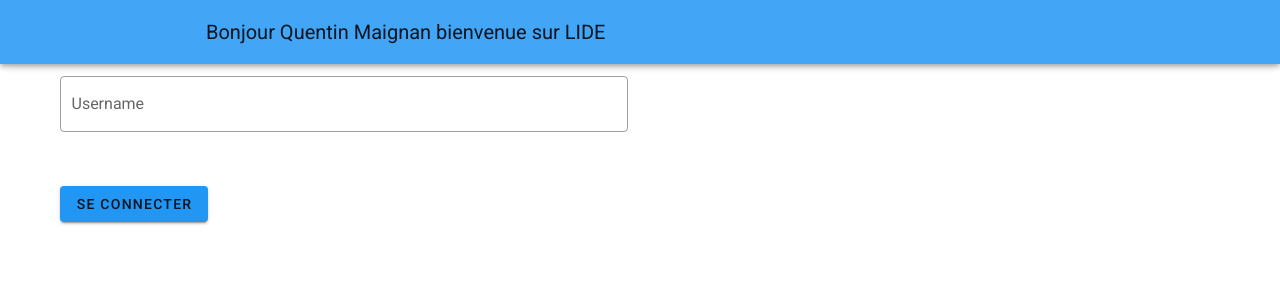
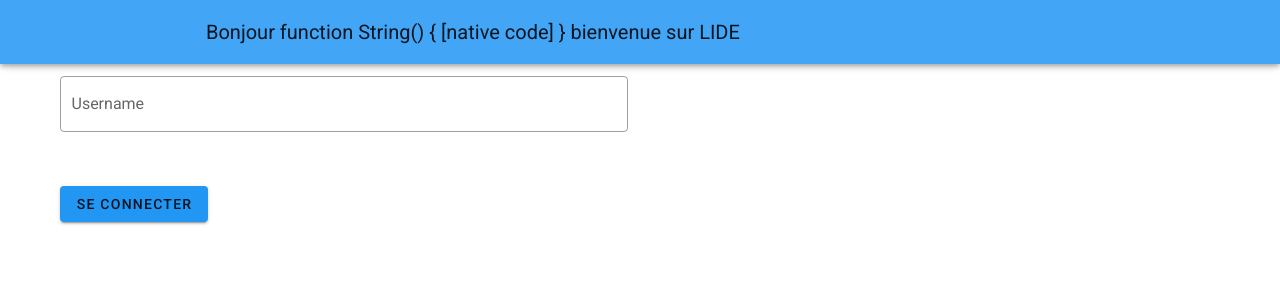
Before and after one commit to ua-lide-dev/LIDE-APP, a Vue app in the folder lide-web/: page /cas in a window 1280 px wide. Shown: the top 300 px of the page. Built offline with nearby package versions, Linux system fonts and the light colour scheme.

Commit message:
button du cas renvoi met a jour l'appbar mais pas le nom du projet car ca bug au nivrau du task-service.js

```diff
--- a/lide-web/src/components/appbar/AppBar.vue
+++ b/lide-web/src/components/appbar/AppBar.vue
@@ -4,7 +4,7 @@
     <v-toolbar-title
       class="mx-10"
       v-if="!isConnected"
-    >Bonjour {{ prenom }} {{ nom }} bienvenue sur LIDE</v-toolbar-title>
+    >Bonjour {{ this.$store.getters.username }} bienvenue sur LIDE</v-toolbar-title>
     <v-spacer></v-spacer>
     <v-btn
       to="/app"
@@ -26,6 +26,7 @@
 </template>
 <script>
 export default {
+
   name: "AppBar",
 
   data: () => ({
@@ -57,7 +58,7 @@ export default {
       //fonction qui déconecte l'etudiant du site
       this.isConnected = false;
     }
-  }
+  },
 };
 </script>
 <style scoped>
--- a/lide-web/src/main.js
+++ b/lide-web/src/main.js
@@ -1,5 +1,5 @@
 import Vue from "vue";
-import vuex from "./store/store";
+import store from "./store/store";
 import App from "./App.vue";
 import router from "./configs/router";
 import vuetify from "./configs/vuetify";
@@ -11,9 +11,7 @@ Vue.prototype.$http = axios;
 new Vue({
   vuetify,
   router,
-  vuex,
+  store,
   render: (h) => h(App),
 
-
-
 }).$mount("#app");
--- a/lide-web/src/pages/login.vue
+++ b/lide-web/src/pages/login.vue
@@ -11,7 +11,7 @@
     </v-row>
     <v-row>
       <v-col cols="6">
-        <v-btn to="/app" color="blue" @click="login">Se connecter</v-btn>
+        <v-btn color="blue" @click="login()">Se connecter</v-btn>
       </v-col>
     </v-row>
   </v-container>
@@ -30,17 +30,18 @@ export default {
   },
   methods: {
     login: function () {
+
       this.$store.commit("username", this.username);
 
-      UserService.getUserProjects(this.$store.getters.username).then((res) => {
-        this.$store.commit("projects", res.data);
-        this.$router.push('/app');
-      });
+      //attention !!! get username a ete changer et renvoi rien
+      UserService.getProjects(this.$store.getters.username);
+      //attention !!! "nom de projet" devra etre changé avec le bon res.projetc !!
+      this.$store.commit("projects", "nom de projet random");
+      this.$router.push('/app');
 
     }
   }
 };
 </script>
-
 <style>
 </style>
--- a/lide-web/src/store/store.js
+++ b/lide-web/src/store/store.js
@@ -9,23 +9,23 @@ const store = new VueX.Store({
     plugins: [persistedstate()],
 
     state: {
-        username: "test username",
-        project: Array,
+        username: String,
+        projects: Array,
         currentFile: Object,
         tabs: Array,
     },
 
     mutations: {
-      setUsername(state, payload){
+      username(state, payload){
         state.username = payload;
       },
-      setProject(state, payload){
+      projects(state, payload){
         state.project = payload;
       },
-      setCurrentFile(state, payload){
+      currentFile(state, payload){
         state.currentFile = payload;
       },
-      setTabs(state, payload){
+      tabs(state, payload){
         state.tabs = payload;
       }
     },
@@ -35,16 +35,16 @@ const store = new VueX.Store({
     },
 
     getters: {
-      getUsername(state){
+      username(state){
         return state.username;
       },
-      getProject(state){
+      projects(state){
         return state.project;
       },
-      getCurrentFile(state){
+      currentFile(state){
         return state.currentFile;
       },
-      getTabs(state){
+      tabs(state){
         return state.tabs;
       }
     }
```
